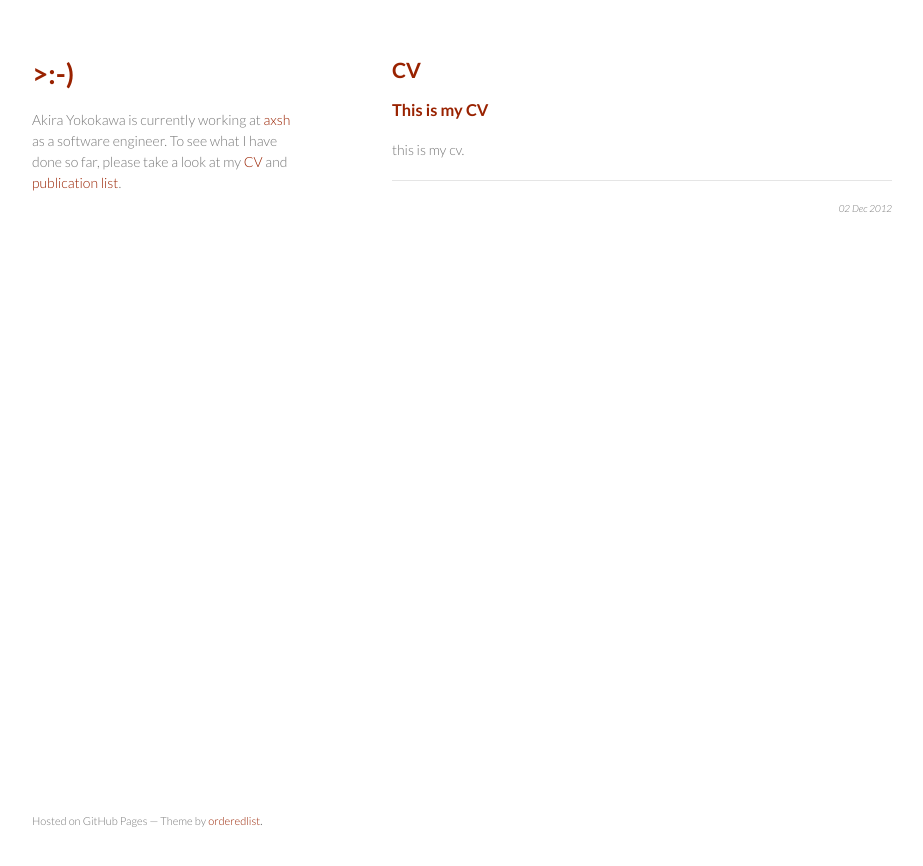
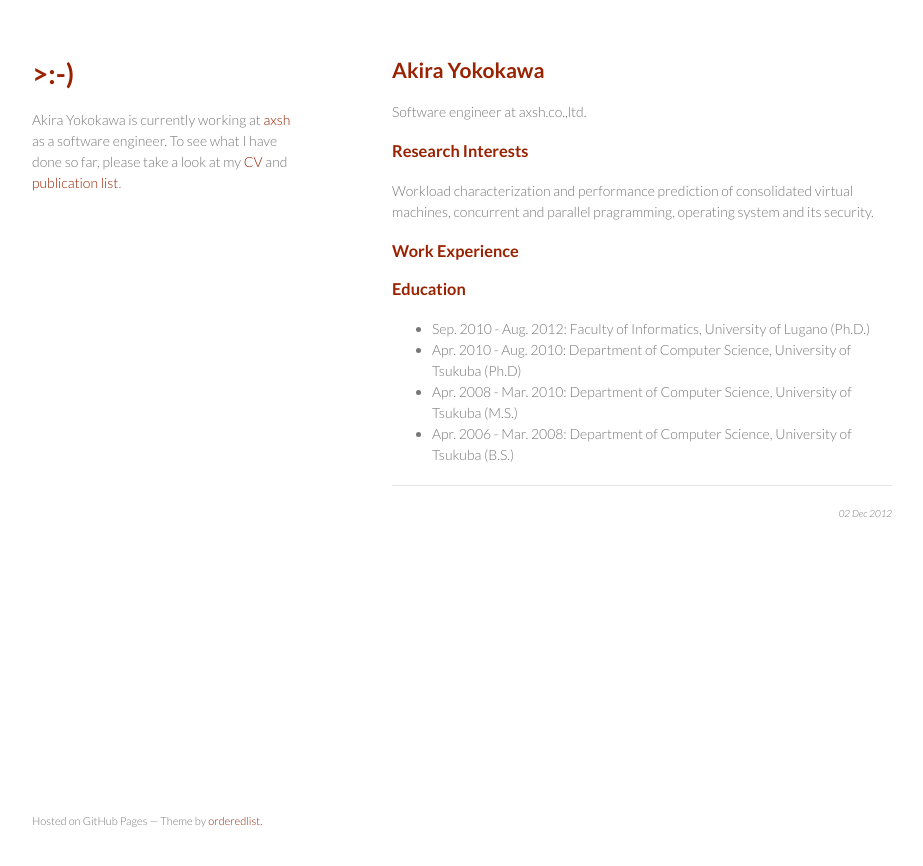
Before and after one commit to akry/akry.github.com, a Jekyll site: the page built from _posts/2012-12-02-cv.md, in a window 1280 px wide. Shown: the top 866 px of the page, without its empty margins (178-1101 px from the left). Built offline with Jekyll 4.4.1, drawn with Linux system fonts in a browser that asks for light colours.

Commit message:
add descriptions in cv.

```diff
--- a/_posts/2012-12-02-cv.md
+++ b/_posts/2012-12-02-cv.md
@@ -1,8 +1,19 @@
 ---
 layout: post
-title: CV
+title: Akira Yokokawa
 ---
 
-### This is my CV
+Software engineer at axsh.co.,ltd.
 
-this is my cv.
+### Research Interests
+
+Workload characterization and performance prediction of consolidated virtual machines, concurrent and parallel pragramming, operating system and its security.
+
+### Work Experience
+
+### Education
+
+* Sep. 2010 - Aug. 2012: Faculty of Informatics, University of Lugano (Ph.D.)
+* Apr. 2010 - Aug. 2010: Department of Computer Science, University of Tsukuba (Ph.D)
+* Apr. 2008 - Mar. 2010: Department of Computer Science, University of Tsukuba (M.S.)
+* Apr. 2006 - Mar. 2008: Department of Computer Science, University of Tsukuba (B.S.)
```
